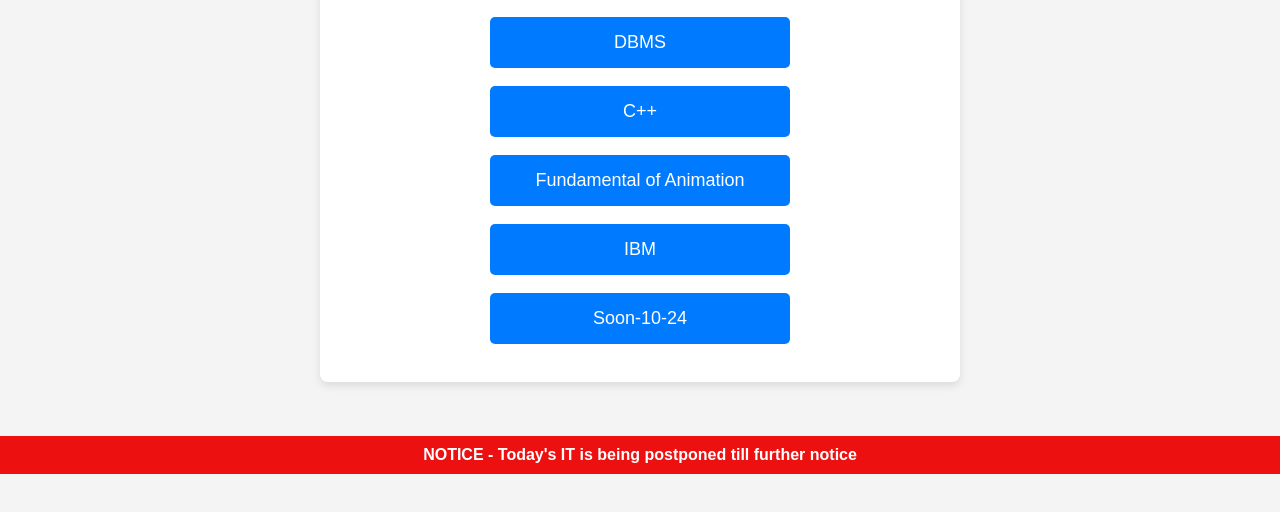
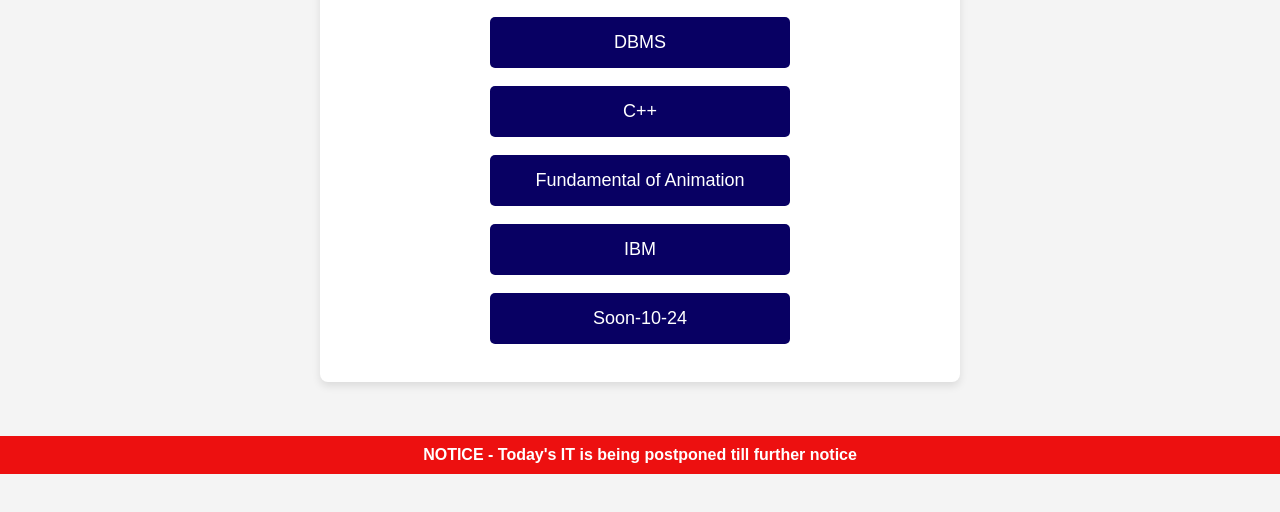
Before and after one commit to anubhav2256/anubhav.IT, a plain HTML site: page index.html in a window 1280 px wide. Shown: the part 60-572 px from the top of the page. Drawn offline with Linux system fonts and the light colour scheme.

Commit message:
Update styles.css

```diff
--- a/styles.css
+++ b/styles.css
@@ -45,7 +45,7 @@
 button {
     width: 100%;
     padding: 10px;
-    background-color: #007bff;
+    background-color: rgb(8, 0, 99);
     color: white;
     border: none;
     border-radius: 5px;
@@ -54,5 +54,5 @@
 }
 
 button:hover {
-    background-color: #0056b3;
+    background-color: hsl(244, 96%, 51%);
 }
```
